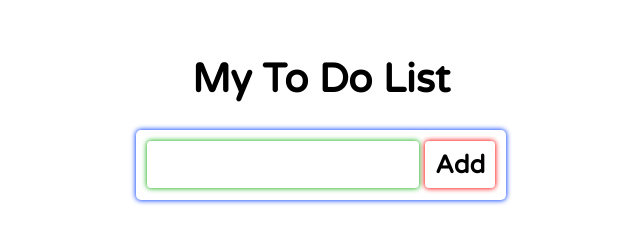
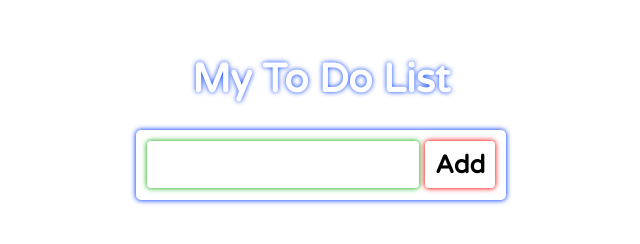
Before and after one commit to AbhishekAglave/todolist, a plain HTML site: page index.html in a window 1280 px wide. Shown: the whole page, without its empty margins (319-959 px from the left). Drawn offline with Linux system fonts and the light colour scheme.

Commit message:
Update style.css

```diff
--- a/style.css
+++ b/style.css
@@ -101,3 +101,7 @@ hr{
     text-decoration: line-through;
     color: #009129;
 }
+h1{
+    color: white;
+    text-shadow: 0px 0px 5px rgb(0, 60, 255);
+}
```
